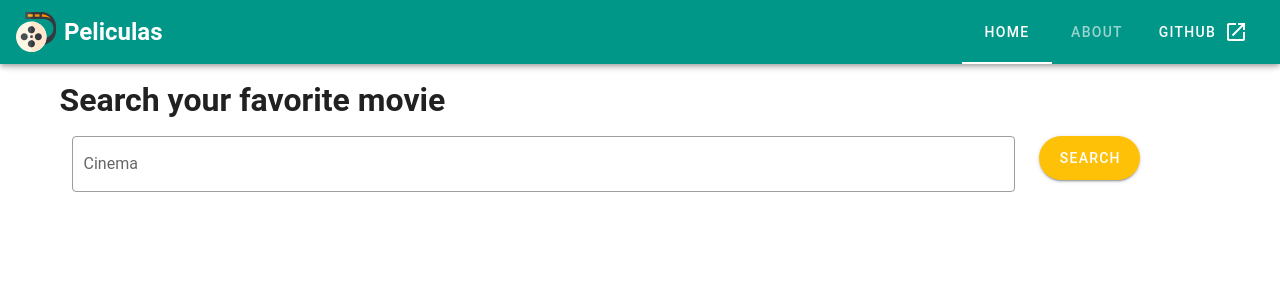
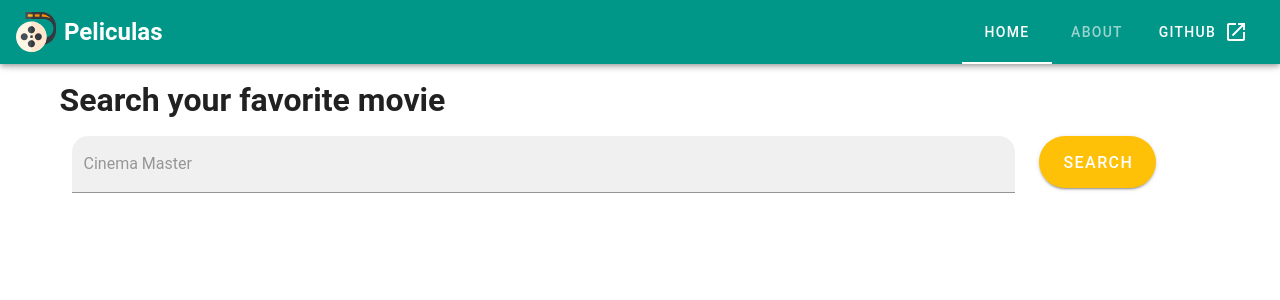
Before and after one commit to YarinceP/movie-search-engine, a Vue app: page / in a window 1280 px wide. Shown: the top 300 px of the page. Built offline with nearby package versions, Linux system fonts and the light colour scheme; a small style sheet from the web is missing.

Commit message:
test vuex store

```diff
--- a/src/components/SearchBox.vue
+++ b/src/components/SearchBox.vue
@@ -6,10 +6,10 @@
       </v-row>
       <v-row>
         <v-col cols="10">
-          <v-text-field label="Cinema" placeholder="Example" outlined />
+          <v-text-field v-model="searchbox.query" placeholder="Cinema Master" color="teal"  filled shaped clearable />
         </v-col>
         <v-col cols="2">
-          <v-btn color="warning" large rounded>Search</v-btn>
+          <v-btn @click="showQuery(searchbox.query)" color="warning" x-large rounded>Search</v-btn>
         </v-col>
       </v-row>
     </v-container>
@@ -17,7 +17,15 @@
 </template>
 
 <script>
+import {mapState, mapMutations} from 'vuex'
+
 export default {
-    name: 'SearchBox'
+    name: 'SearchBox',
+    computed:{
+      ...mapState(['searchbox'])
+    },
+    methods:{
+      ...mapMutations(['showQuery'])
+    }
 }
 </script>
--- a/src/store/index.js
+++ b/src/store/index.js
@@ -5,8 +5,16 @@ Vue.use(Vuex)
 
 export default new Vuex.Store({
   state: {
+    searchbox:{
+      query: '',
+    }
+
   },
   mutations: {
+    showQuery(state,query){
+      state.searchbox.query = query;
+      console.log(state.searchbox.query);
+    }
   },
   actions: {
   },
```
